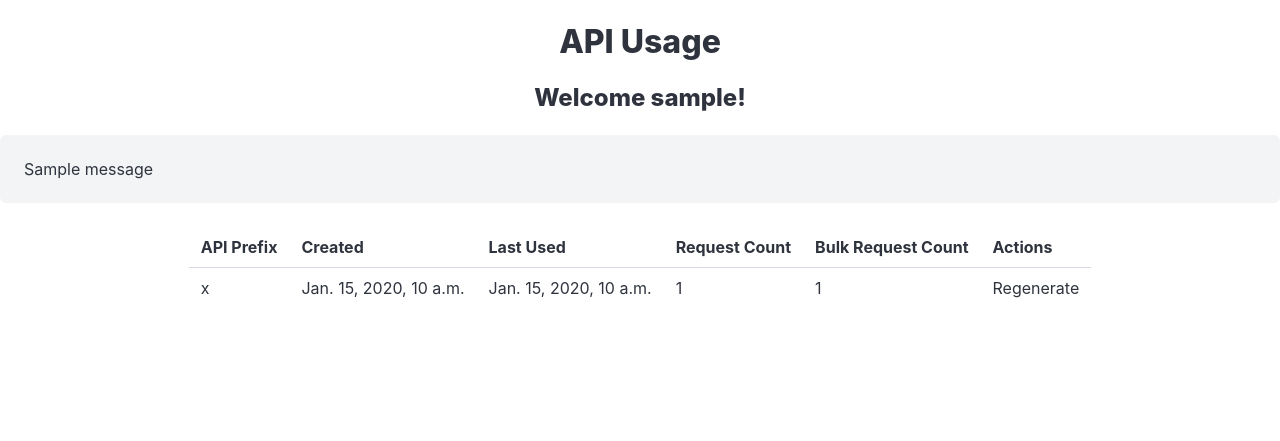
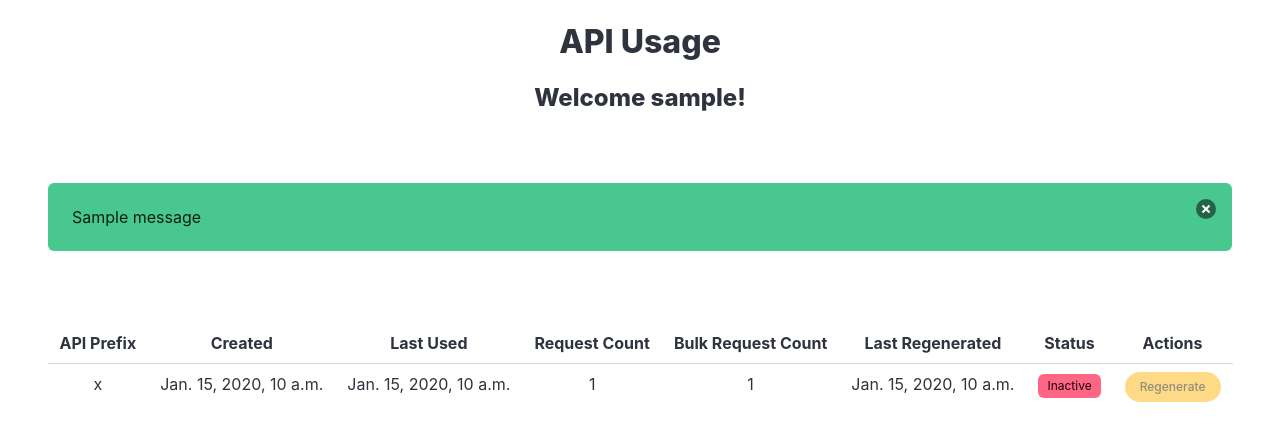
Before and after one commit to cyberdeeb/lead-validator-api, a Django app: page /dashboard/ in a window 1280 px wide. Shown: the part 80-521 px from the top of the page. Run offline with Django 5.2, Linux system fonts and the light colour scheme; a user stored in the database is signed in; tables that the repository leaves empty hold one stand-in row (values such as "Sample post"); one stand-in notice (Sample message) is shown.

Commit message:
Improve API key regeneration and dashboard display
- Fixed bug: regeneration was updating the same APIKey instance instead of creating a new one
- Added logic to handle initial keys that have never been regenerated
- Added throttle classes and user rate limits
- Updated dashboard to show all API keys (active and inactive)
- Improved styling and user messages on dashboard

```diff
--- a/myproject/api/models.py
+++ b/myproject/api/models.py
@@ -29,20 +29,27 @@ class APIKey(models.Model):
         return check_password(key, self.hashed_key)
 
     def regenerate_key(self):
+        # Check if this is the first key ever (never been regenerated)
+        if self.last_regenerated == None:
+            last_regenerated_time = self.created_at
+        else:
+            last_regenerated_time = self.last_regenerated
+
         # Check if API key has been regenerated within the past month
-        if self.last_regenerated and self.last_regenerated + timedelta(days=30) > timezone.now():
+        if last_regenerated_time + timedelta(days=30) > timezone.now():
             raise ValueError('You can only regenerate your API Key once per month.')
 
         # Current key is marked inactive
         self.is_inactive = True
         self.save()
 
-        # Generate the new API Key
+        # Generate a new API key instance
         new_key = secrets.token_hex(20)
-        self.hashed_key = make_password(new_key)
-        self.last_regenerated = timezone.now()
-        self.is_inactive = False
-        self.save()
+        new_api_key = APIKey.objects.create(
+            user=self.user,
+            hashed_key=make_password(new_key),
+            last_regenerated = timezone.now()
+        )
 
         # Return new key to show user once in plain text
         return new_key
--- a/myproject/api/templates/api/dashboard.html
+++ b/myproject/api/templates/api/dashboard.html
@@ -7,47 +7,63 @@
   <h3 class="title is-4 m-5 has-text-centered">Welcome {{ user.username }}!</h3>
 </section>
 {% if messages %}
-<section>
-  {% for message in messages %}
-  <div class="notification {{ message.tags }}">
-    {{ message }}
+  <div class="section">
+    {% for message in messages %}
+      <div class="notification
+        {% if message.tags == 'success' %}is-success
+        {% elif message.tags == 'error' or message.tags == 'danger' %}is-danger
+        {% elif message.tags == 'warning' %}is-warning
+        {% elif message.tags == 'info' %}is-info
+        {% endif %}">
+        <button class="delete"></button>
+        {{ message }}
+      </div>
+    {% endfor %}
   </div>
-  {% endfor %}
-</section>
 {% endif %}
 <section class="is-flex is-justify-content-center m-5">
-  <table class="table">
+  <table class="table has-text-centered">
       <tr>
-        <th>API Prefix</th>
-        <th>Created</th>
-        <th>Last Used</th>
-        <th>Request Count</th>
-        <th>Bulk Request Count</th>
-        <th>Actions</th>
+        <th class="has-text-centered">API Prefix</th>
+        <th class="has-text-centered">Created</th>
+        <th class="has-text-centered">Last Used</th>
+        <th class="has-text-centered">Request Count</th>
+        <th class="has-text-centered">Bulk Request Count</th>
+        <th class="has-text-centered">Last Regenerated</th>
+        <th class="has-text-centered">Status</th>
+        <th class="has-text-centered">Actions</th>
       </tr>
       {% for key in api_keys %}
       <tr>
         <td>{{ key.prefix }}</td>
         <td>{{ key.created_at }}</td>
-        <td>{{ key.last_used_at }}</td>
+        <td>{{ key.last_used_at|default:"Never" }}</td>
         <td>{{ key.regular_request_count }}</td>
         <td>{{ key.bulk_request_count }}</td>
+        <td>{{ key.last_regenerated|default:"Never" }}</td>
+        <td>
+          {% if key.is_inactive %}
+          <span class="tag is-danger">Inactive</span>
+          {% else %}
+          <span class="tag is-success">Active</span>
+          {% endif %}
+        </td>
         <td>
           <form method="post" action="{% url 'regenerate' %}">
             {% csrf_token %}
-            <button type="submit" class="is-button is-small is-warning">Regenerate</button>
+            <button type="submit" class="button is-small is-rounded is-warning" {% if key.is_inactive %}title="Inactive" disabled{% endif %}>Regenerate</button>
           </form>
         </td>
       </tr>
       {% empty %}
       <tr>
-          <td colspan="6" class="has-text-centered">You don't have an API key yet.</td>
+          <td colspan="8" class="has-text-centered">You don't have an API key yet.</td>
       </tr>
       <tr>
-         <td colspan="6" class="has-text-centered">
+         <td colspan="8" class="has-text-centered">
           <form method="post" action="{% url 'generate' %}">
             {% csrf_token %}
-            <button type="submit" class="button is-link mt-1">Regenerate</button>
+            <button type="submit" class="button is-rounded is-link mt-1">Generate</button>
           </form>
          </td>
       </tr>
--- a/myproject/api/views.py
+++ b/myproject/api/views.py
@@ -8,6 +8,7 @@ from .forms import CustomUserCreationForm
 from rest_framework.views import APIView
 from rest_framework.response import Response
 from rest_framework.permissions import IsAuthenticated
+from rest_framework.throttling import UserRateThrottle
 from rest_framework import status
 from .authentication import APIKeyAuthentication
 from .models import APIKey
@@ -16,6 +17,7 @@ from .utils import verify_email, verify_phone_number
 
 # API Views
 class LeadVerificationAPIView(APIView):
+    throttle_classes = [UserRateThrottle]
 
     # Require API key
     authentication_classes = [APIKeyAuthentication]
@@ -56,6 +58,7 @@ class LeadVerificationAPIView(APIView):
 
 
 class CSVLeadVerificationAPIView(APIView):
+    throttle_classes = [UserRateThrottle]
 
     # Require API key
     authentication_classes = [APIKeyAuthentication]
@@ -131,7 +134,7 @@ class CustomLoginView(LoginView):
 
 @login_required
 def dashboard_view(request):
-    api_keys = APIKey.objects.filter(user=request.user)
+    api_keys = APIKey.objects.filter(user=request.user).order_by('-created_at')
     return render(request, 'api/dashboard.html', {'api_keys': api_keys})
 
 @login_required
```
Also changed, not shown: myproject/myproject/settings.py (+10 -0 lines).
